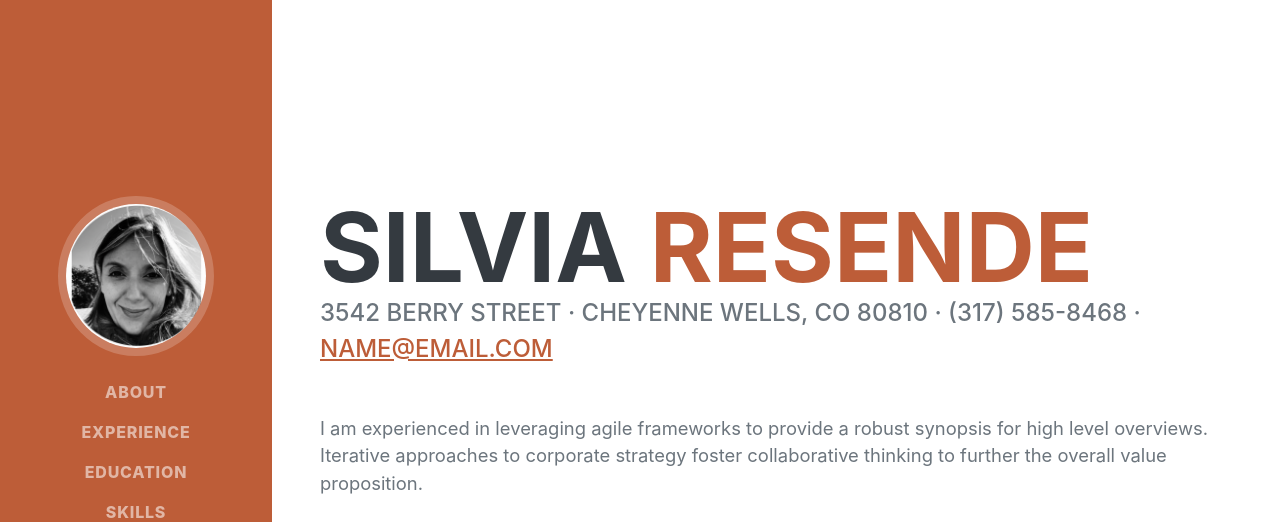
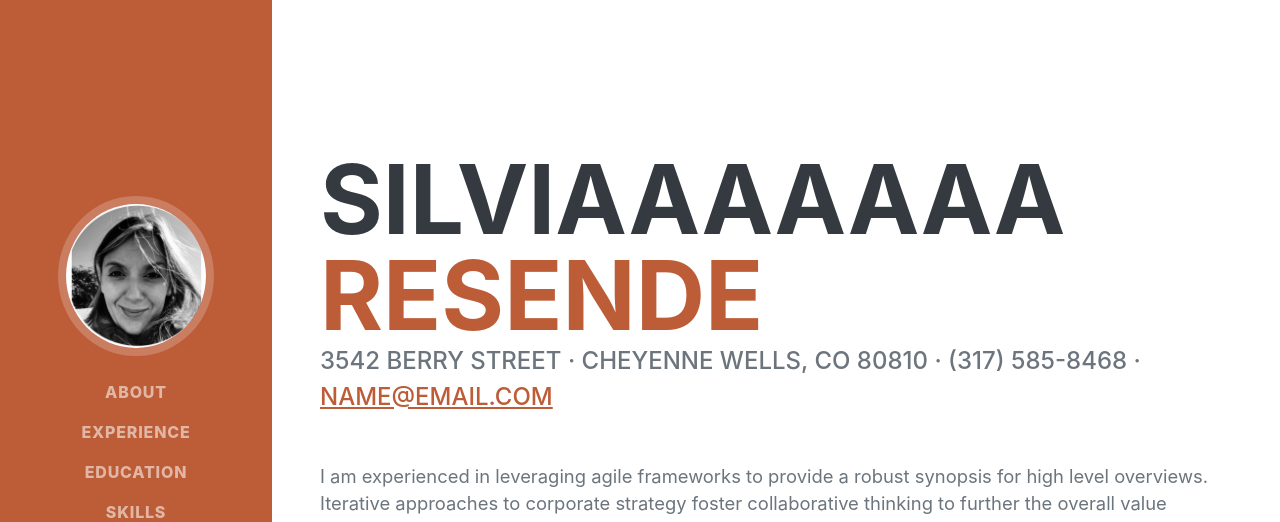
Before and after one commit to sresende/sresende.github.io, a plain HTML site: page index.html in a window 1280 px wide. Shown: the top 522 px of the page. Drawn offline with nearby package versions, Linux system fonts and the light colour scheme; a web font is replaced by a local one.

Commit message:
aaaaahhh

```diff
--- a/index.html
+++ b/index.html
@@ -41,7 +41,7 @@
                 <div class="resume-section-content">
 
                     <h1 class="mb-0">
-                        Silvia
+                        Silviaaaaaaa
                         <span class="text-primary">Resende</span>
                     </h1>
                     <div class="subheading mb-5">
```
